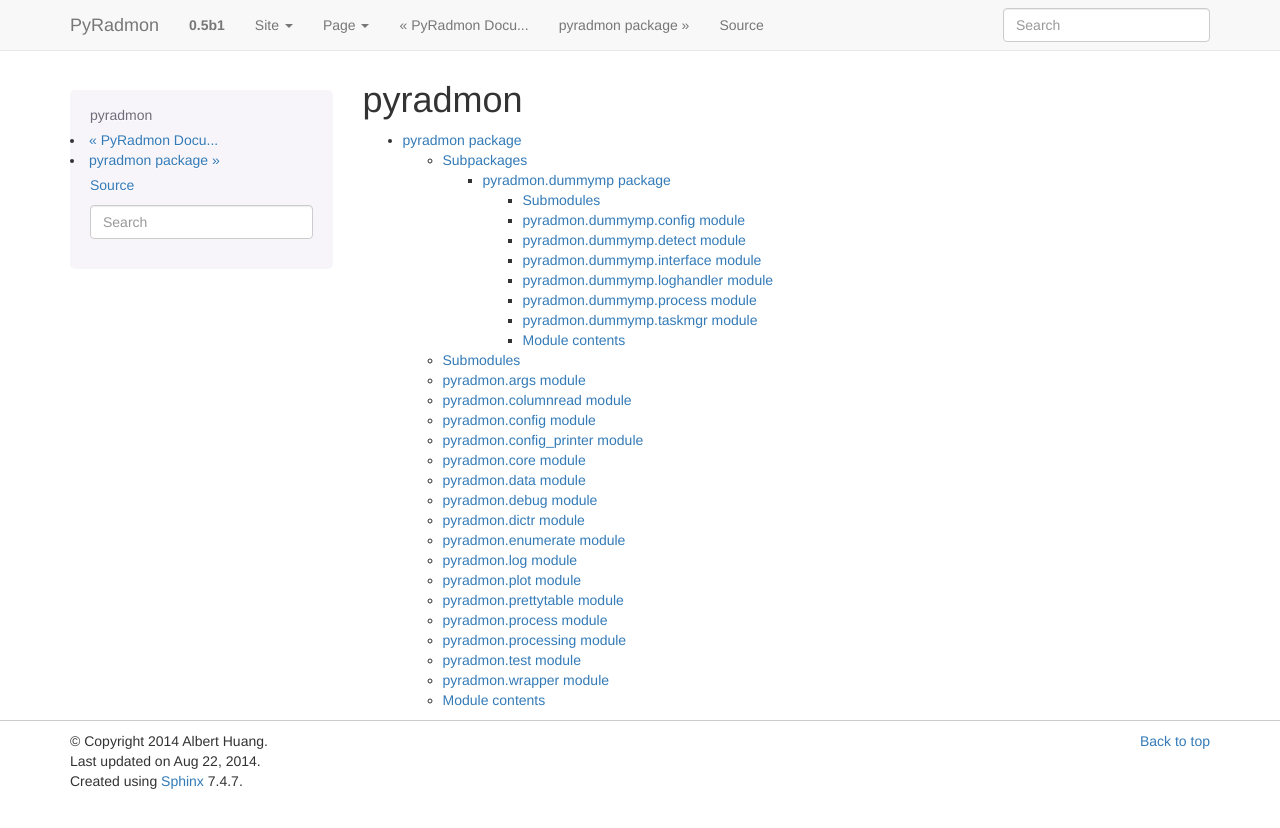
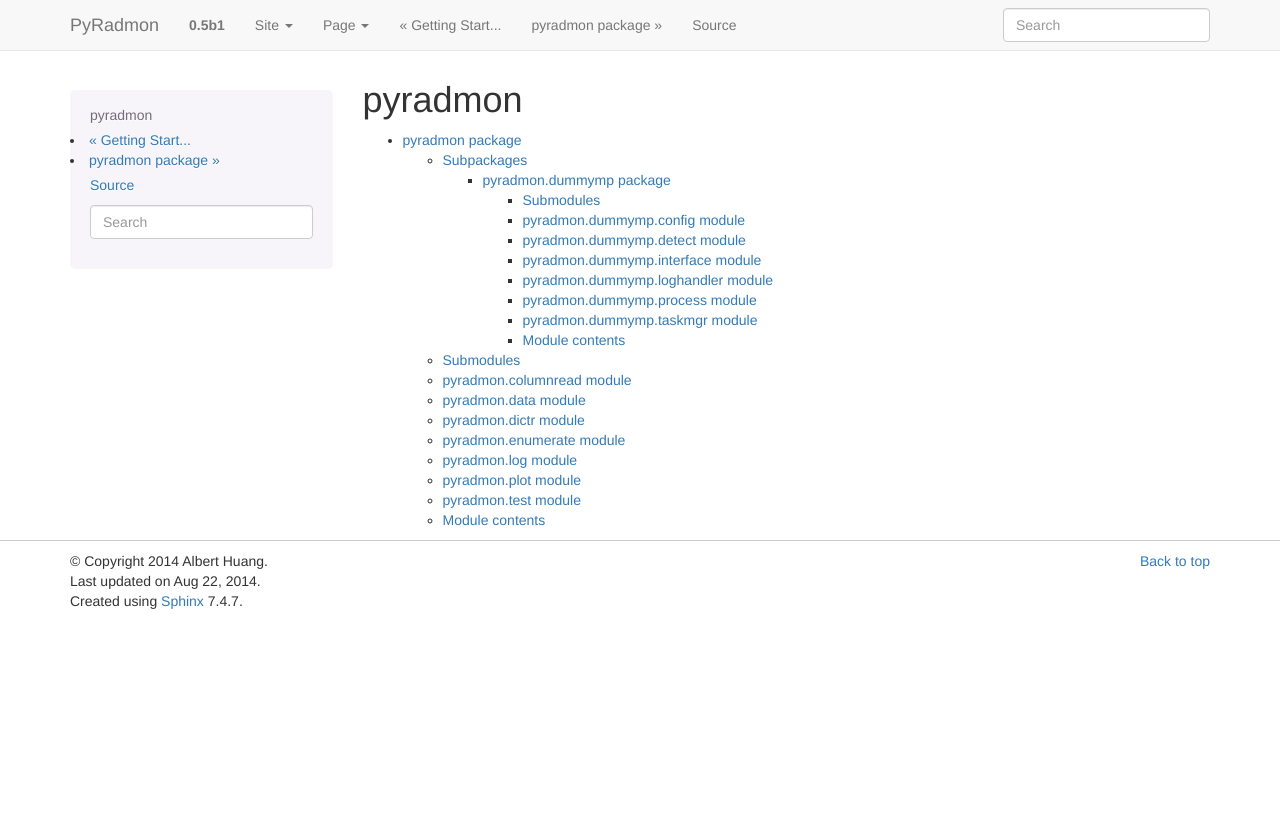
Before and after one commit to alberthdev/pyradmon, a Sphinx documentation site: the page built from docs/modules.rst, in a window 1280 px wide. Shown: the top 828 px of the page. Built offline with Sphinx 7.4.7, drawn with Linux system fonts in a browser that asks for light colours; nearby versions of some CDN libraries; library files that are not in the unit come from our copies.

```diff
--- a/docs/pyradmon.rst
+++ b/docs/pyradmon.rst
@@ -11,14 +11,6 @@ Subpackages
 Submodules
 ----------
 
-pyradmon.args module
---------------------
-
-.. automodule:: pyradmon.args
-    :members:
-    :undoc-members:
-    :show-inheritance:
-
 pyradmon.columnread module
 --------------------------
 
@@ -27,42 +19,10 @@ pyradmon.columnread module
     :undoc-members:
     :show-inheritance:
 
-pyradmon.config module
-----------------------
-
-.. automodule:: pyradmon.config
-    :members:
-    :undoc-members:
-    :show-inheritance:
-
-pyradmon.config_printer module
-------------------------------
-
-.. automodule:: pyradmon.config_printer
-    :members:
-    :undoc-members:
-    :show-inheritance:
-
-pyradmon.core module
---------------------
-
-.. automodule:: pyradmon.core
-    :members:
-    :undoc-members:
-    :show-inheritance:
-
 pyradmon.data module
 --------------------
 
 .. automodule:: pyradmon.data
-    :members:
-    :undoc-members:
-    :show-inheritance:
-
-pyradmon.debug module
----------------------
-
-.. automodule:: pyradmon.debug
     :members:
     :undoc-members:
     :show-inheritance:
@@ -99,30 +59,6 @@ pyradmon.plot module
     :undoc-members:
     :show-inheritance:
 
-pyradmon.prettytable module
----------------------------
-
-.. automodule:: pyradmon.prettytable
-    :members:
-    :undoc-members:
-    :show-inheritance:
-
-pyradmon.process module
------------------------
-
-.. automodule:: pyradmon.process
-    :members:
-    :undoc-members:
-    :show-inheritance:
-
-pyradmon.processing module
---------------------------
-
-.. automodule:: pyradmon.processing
-    :members:
-    :undoc-members:
-    :show-inheritance:
-
 pyradmon.test module
 --------------------
 
@@ -131,15 +67,6 @@ pyradmon.test module
     :undoc-members:
     :show-inheritance:
 
-pyradmon.wrapper module
------------------------
-
-.. automodule:: pyradmon.wrapper
-    :members:
-    :undoc-members:
-    :show-inheritance:
-
-
 Module contents
 ---------------
 
```
Also changed, not shown: docs/index.rst (+12 -18 lines), docs/userdocs/getting-pyradmon.rst (added, +64 -0 lines), docs/userdocs/getting-started-dev.rst (added, +9 -0 lines), docs/userdocs/getting-started-user.rst (added, +98 -0 lines), docs/userdocs/getting-started.rst (added, +25 -0 lines), docs/userdocs/introduction.rst (added, +23 -0 lines), 1 other file.
